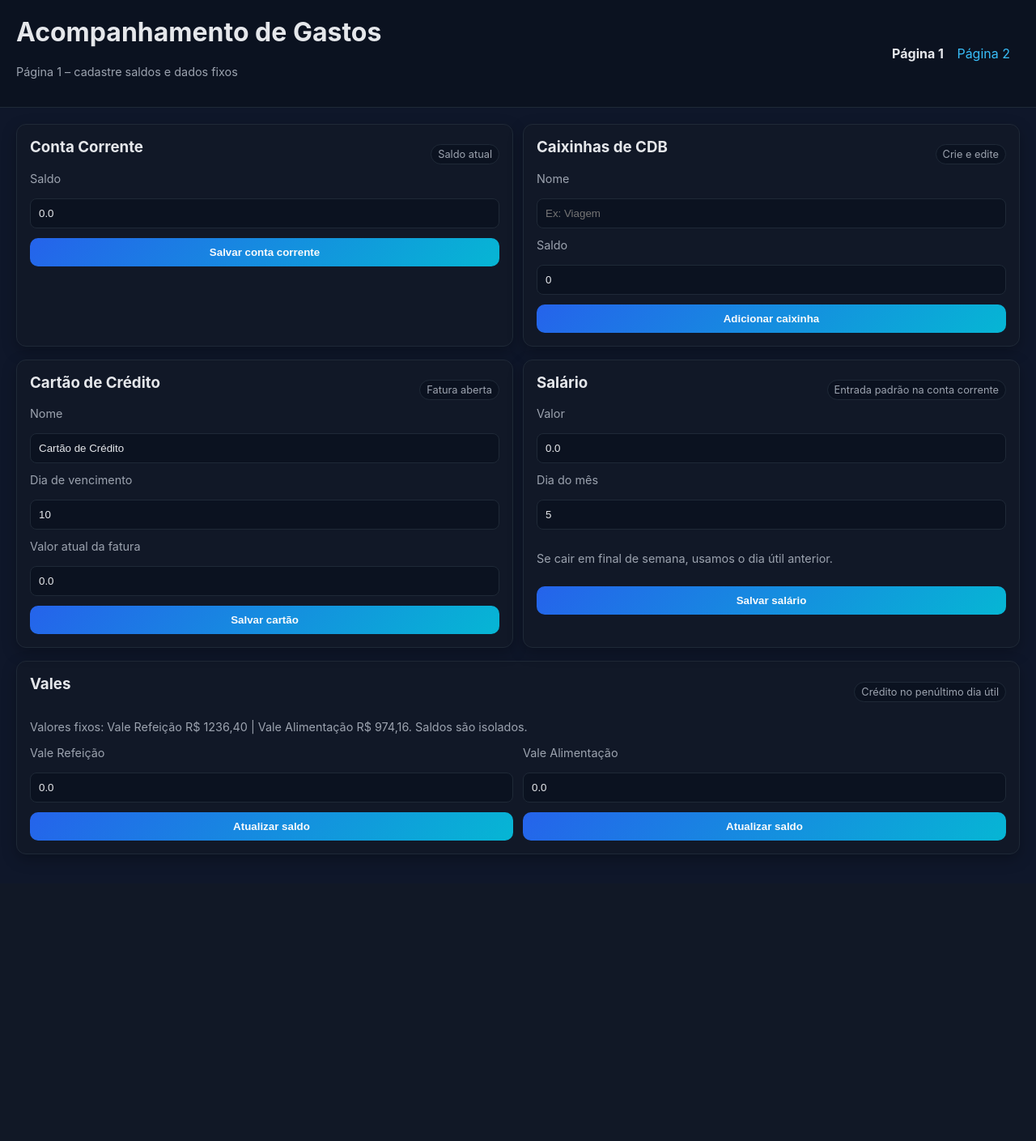
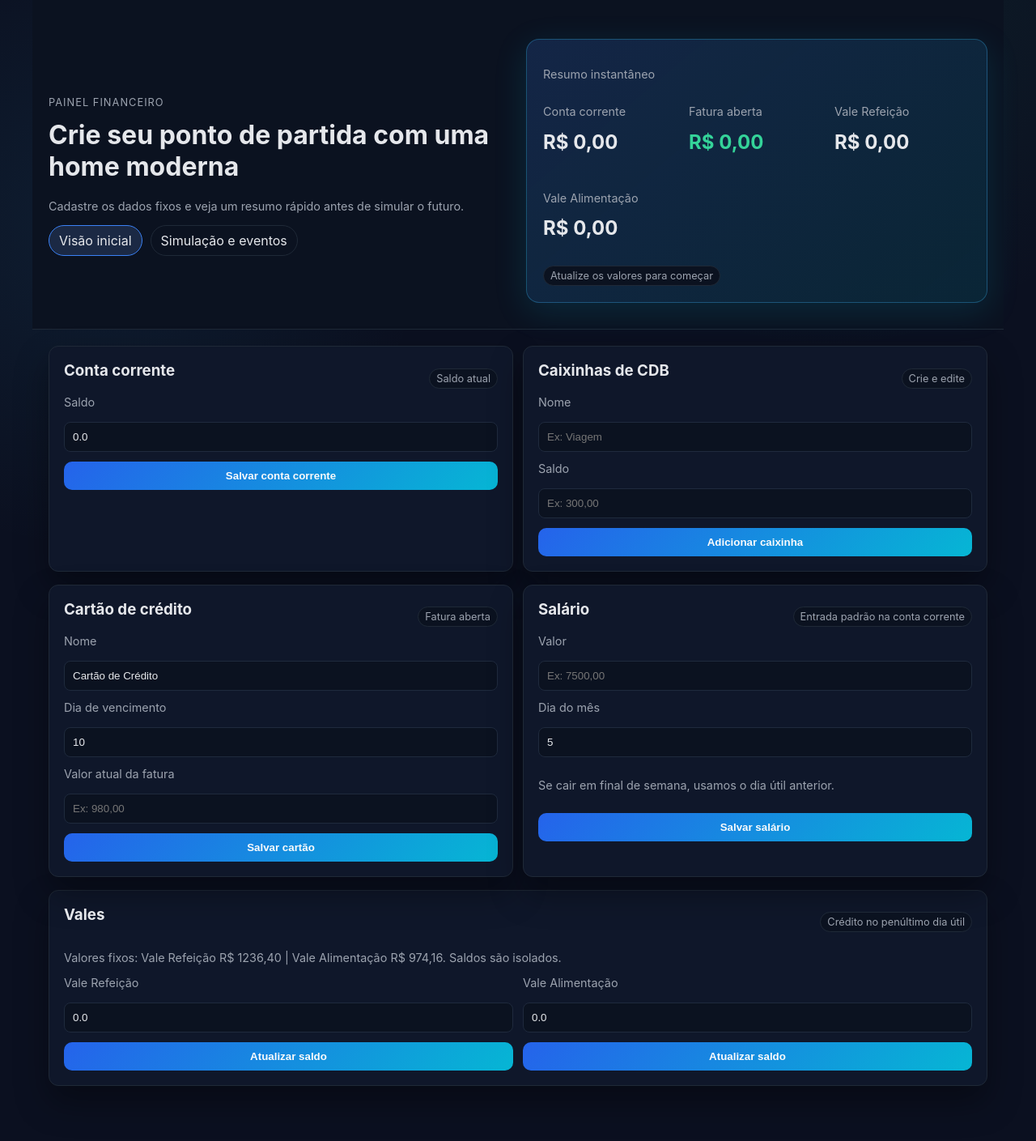
Before and after one commit to GloedenJoao/traking_spending, a FastAPI app: page / in a window 1280 px wide. Shown: the whole page at 81% size. Before the commit the page ends 1055 px from the top, so only its background shows below. Run offline with FastAPI, Linux system fonts and the light colour scheme; data comes from the database, SQL or seed files in the repository.

Commit message:
Modernize home page and format currency

```diff
--- a/app/main.py
+++ b/app/main.py
@@ -14,6 +14,7 @@ Base.metadata.create_all(bind=engine)
 app = FastAPI(title="Tracking Spending")
 app.mount("/static", StaticFiles(directory="static"), name="static")
 templates = Jinja2Templates(directory="templates")
+templates.env.filters["brl"] = lambda value: "R$ " + f"{value:,.2f}".replace(",", "X").replace(".", ",").replace("X", ".")
 
 
 def get_db():
--- a/static/style.css
+++ b/static/style.css
@@ -1,6 +1,8 @@
 :root {
-  --bg: #0f172a;
-  --panel: #111827;
+  --bg: radial-gradient(circle at 10% 20%, rgba(56, 189, 248, 0.08), transparent 25%),
+        radial-gradient(circle at 80% 0%, rgba(52, 211, 153, 0.08), transparent 25%),
+        #0b1020;
+  --panel: #0f172a;
   --text: #e5e7eb;
   --muted: #9ca3af;
   --accent: #38bdf8;
@@ -18,12 +20,13 @@ body {
   font-family: 'Inter', system-ui, -apple-system, sans-serif;
   background: var(--bg);
   color: var(--text);
+  min-height: 100vh;
 }
 
 a { color: var(--accent); }
 
 header {
-  padding: 20px;
+  padding: 24px;
   background: #0b1220;
   border-bottom: 1px solid var(--border);
   display: flex;
@@ -33,15 +36,17 @@ header {
 
 .container {
   padding: 20px;
+  max-width: 1200px;
+  margin: 0 auto 32px;
 }
 
 .card {
   background: var(--panel);
   border: 1px solid var(--border);
   border-radius: 12px;
-  padding: 16px;
+  padding: 18px;
   margin-bottom: 16px;
-  box-shadow: 0 6px 18px rgba(0,0,0,0.25);
+  box-shadow: 0 20px 40px rgba(0,0,0,0.35);
 }
 
 h1, h2, h3 {
@@ -62,9 +67,16 @@ input, select {
   width: 100%;
   padding: 10px;
   background: #0b1220;
-  border: 1px solid var(--border);
+  border: 1px solid #1f2a3d;
   color: var(--text);
   border-radius: 8px;
+  transition: border-color 0.2s ease, box-shadow 0.2s ease;
+}
+
+input:focus, select:focus {
+  outline: none;
+  border-color: #3b82f6;
+  box-shadow: 0 0 0 3px rgba(59, 130, 246, 0.2);
 }
 
 button {
@@ -111,6 +123,54 @@ button.secondary {
 nav a { margin-right: 12px; text-decoration: none; }
 nav a.active { color: var(--text); font-weight: 700; }
 
+.hero {
+  max-width: 1200px;
+  margin: 0 auto;
+  padding: 48px 20px 32px;
+  display: grid;
+  grid-template-columns: repeat(auto-fit, minmax(320px, 1fr));
+  gap: 20px;
+}
+
+.hero-card {
+  background: linear-gradient(140deg, rgba(59, 130, 246, 0.18), rgba(6, 182, 212, 0.12));
+  border: 1px solid rgba(56, 189, 248, 0.3);
+  border-radius: 16px;
+  padding: 20px;
+  box-shadow: 0 10px 40px rgba(6, 182, 212, 0.15);
+}
+
+.stat-grid {
+  display: grid;
+  grid-template-columns: repeat(auto-fit, minmax(140px, 1fr));
+  gap: 12px;
+  margin: 12px 0;
+}
+
+.eyebrow {
+  text-transform: uppercase;
+  letter-spacing: 0.08em;
+  font-size: 0.8rem;
+  color: var(--muted);
+}
+
+.chip {
+  display: inline-block;
+  padding: 8px 12px;
+  border-radius: 999px;
+  border: 1px solid var(--border);
+  color: var(--text);
+  text-decoration: none;
+  background: #0b1220;
+}
+
+.chip.active {
+  background: #1b2944;
+  border-color: #3b82f6;
+}
+
+.hero-actions { display: flex; gap: 10px; margin-top: 14px; flex-wrap: wrap; }
+
 .form-row { display: grid; grid-template-columns: repeat(auto-fit, minmax(140px, 1fr)); gap: 10px; }
 
 .section-title { display: flex; align-items: center; justify-content: space-between; }
--- a/templates/index.html
+++ b/templates/index.html
@@ -2,30 +2,56 @@
 <html lang="pt-BR">
 <head>
   <meta charset="UTF-8">
-  <title>Saldo Atual</title>
+  <title>Painel inicial</title>
   <link rel="stylesheet" href="/static/style.css">
 </head>
 <body>
-  <header>
+  <header class="hero">
     <div>
-      <h1>Acompanhamento de Gastos</h1>
-      <p class="muted">Página 1 – cadastre saldos e dados fixos</p>
+      <p class="eyebrow">Painel financeiro</p>
+      <h1>Crie seu ponto de partida com uma home moderna</h1>
+      <p class="muted">Cadastre os dados fixos e veja um resumo rápido antes de simular o futuro.</p>
+      <div class="hero-actions">
+        <a href="/" class="chip active">Visão inicial</a>
+        <a href="/simulate" class="chip">Simulação e eventos</a>
+      </div>
     </div>
-    <nav>
-      <a href="/" class="active">Página 1</a>
-      <a href="/simulate">Página 2</a>
-    </nav>
+    <div class="hero-card">
+      <p class="muted">Resumo instantâneo</p>
+      {% set vale_ref = (vales | selectattr('vale_type', 'equalto', 'vale_refeicao') | list | first) %}
+      {% set vale_alim = (vales | selectattr('vale_type', 'equalto', 'vale_alimentacao') | list | first) %}
+      <div class="stat-grid">
+        <div>
+          <p class="muted">Conta corrente</p>
+          <h2>{{ (corrente.balance if corrente else 0)|brl }}</h2>
+        </div>
+        <div>
+          <p class="muted">Fatura aberta</p>
+          <h2 class="{{ 'positive' if card.open_amount >=0 else 'negative' }}">{{ card.open_amount|brl }}</h2>
+        </div>
+        <div>
+          <p class="muted">Vale Refeição</p>
+          <h2>{{ (vale_ref.balance if vale_ref else 0)|brl }}</h2>
+        </div>
+        <div>
+          <p class="muted">Vale Alimentação</p>
+          <h2>{{ (vale_alim.balance if vale_alim else 0)|brl }}</h2>
+        </div>
+      </div>
+      <span class="badge">Atualize os valores para começar</span>
+    </div>
   </header>
+
   <div class="container">
-    <div class="grid two">
+    <section class="grid two">
       <div class="card">
         <div class="section-title">
-          <h3>Conta Corrente</h3>
+          <h3>Conta corrente</h3>
           <span class="badge">Saldo atual</span>
         </div>
         <form method="post" action="/account/corrente" class="grid">
           <label>Saldo</label>
-          <input type="number" step="0.01" name="balance" value="{{ corrente.balance if corrente else 0 }}" required>
+          <input type="number" step="0.01" name="balance" value="{{ corrente.balance if corrente else '' }}" placeholder="Ex: 2500,00" required>
           <button type="submit">Salvar conta corrente</button>
         </form>
       </div>
@@ -39,7 +65,7 @@
           <label>Nome</label>
           <input type="text" name="name" placeholder="Ex: Viagem" required>
           <label>Saldo</label>
-          <input type="number" step="0.01" name="balance" value="0">
+          <input type="number" step="0.01" name="balance" placeholder="Ex: 300,00">
           <button type="submit">Adicionar caixinha</button>
         </form>
         {% if caixinhas %}
@@ -61,21 +87,21 @@
         {% endfor %}
         {% endif %}
       </div>
-    </div>
+    </section>
 
-    <div class="grid two">
+    <section class="grid two">
       <div class="card">
         <div class="section-title">
-          <h3>Cartão de Crédito</h3>
+          <h3>Cartão de crédito</h3>
           <span class="badge">Fatura aberta</span>
         </div>
         <form method="post" action="/credit-card" class="grid">
           <label>Nome</label>
-          <input type="text" name="name" value="{{ card.name }}" placeholder="Cartão de Crédito">
+          <input type="text" name="name" value="{{ card.name or '' }}" placeholder="Cartão principal">
           <label>Dia de vencimento</label>
-          <input type="number" name="due_day" min="1" max="28" value="{{ card.due_day }}">
+          <input type="number" name="due_day" min="1" max="28" value="{{ card.due_day or '' }}" placeholder="Ex: 12">
           <label>Valor atual da fatura</label>
-          <input type="number" step="0.01" name="open_amount" value="{{ card.open_amount }}">
+          <input type="number" step="0.01" name="open_amount" value="{{ card.open_amount or '' }}" placeholder="Ex: 980,00">
           <button type="submit">Salvar cartão</button>
         </form>
       </div>
@@ -87,16 +113,16 @@
         </div>
         <form method="post" action="/salary" class="grid">
           <label>Valor</label>
-          <input type="number" step="0.01" name="amount" value="{{ salary.amount }}" required>
+          <input type="number" step="0.01" name="amount" value="{{ salary.amount or '' }}" placeholder="Ex: 7500,00" required>
           <label>Dia do mês</label>
-          <input type="number" name="payday" min="1" max="28" value="{{ salary.payday }}" required>
+          <input type="number" name="payday" min="1" max="28" value="{{ salary.payday or '' }}" placeholder="Ex: 5" required>
           <p class="muted">Se cair em final de semana, usamos o dia útil anterior.</p>
           <button type="submit">Salvar salário</button>
         </form>
       </div>
-    </div>
+    </section>
 
-    <div class="card">
+    <section class="card">
       <div class="section-title">
         <h3>Vales</h3>
         <span class="badge">Crédito no penúltimo dia útil</span>
@@ -106,12 +132,12 @@
         {% for vale in vales %}
         <form method="post" action="/vales/{{ vale.vale_type }}" class="grid">
           <label>{{ 'Vale Refeição' if vale.vale_type == 'vale_refeicao' else 'Vale Alimentação' }}</label>
-          <input type="number" step="0.01" name="balance" value="{{ vale.balance }}">
+          <input type="number" step="0.01" name="balance" value="{{ vale.balance }}" placeholder="Ex: 500,00">
           <button type="submit">Atualizar saldo</button>
         </form>
         {% endfor %}
       </div>
-    </div>
+    </section>
   </div>
 </body>
 </html>
```
Also changed, not shown: templates/simulate.html (+10 -10 lines).
